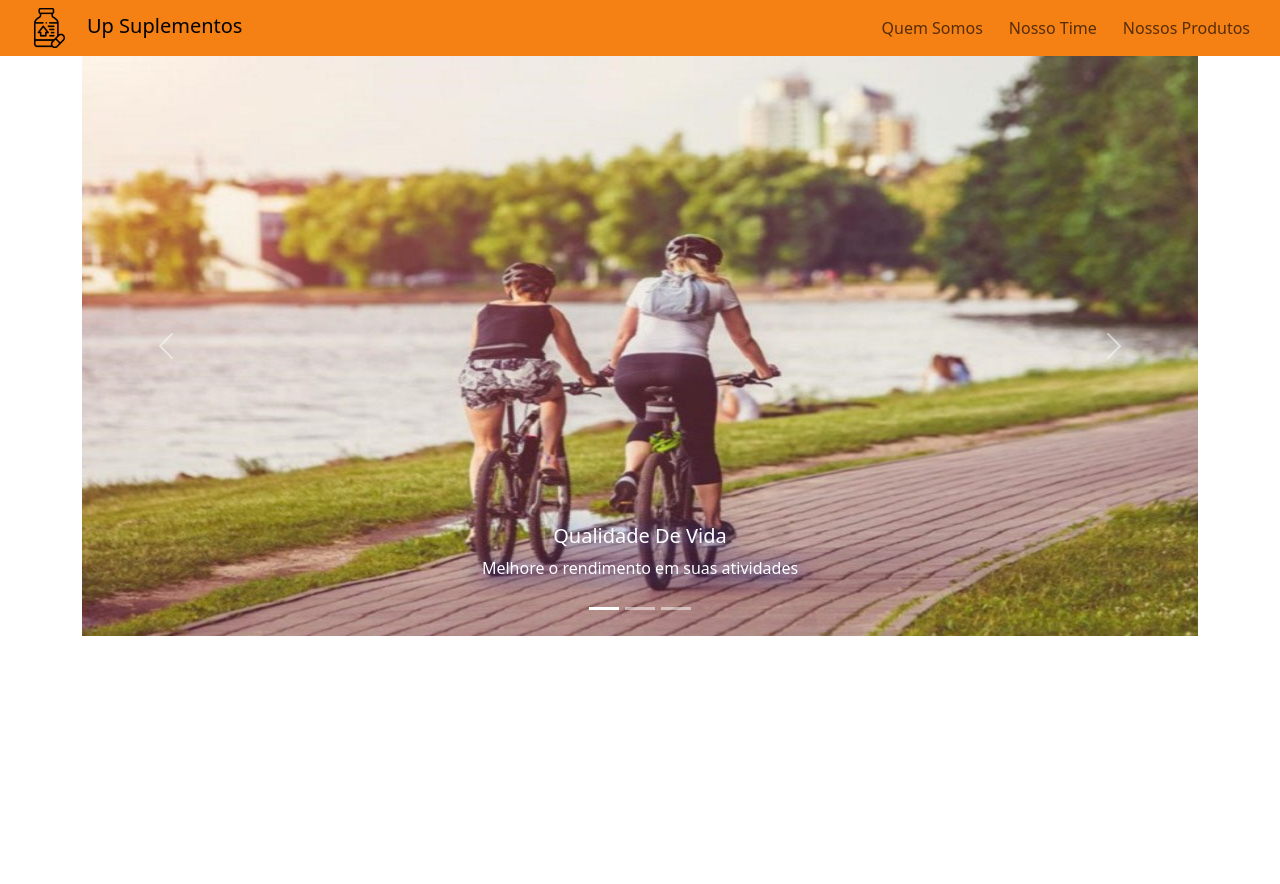
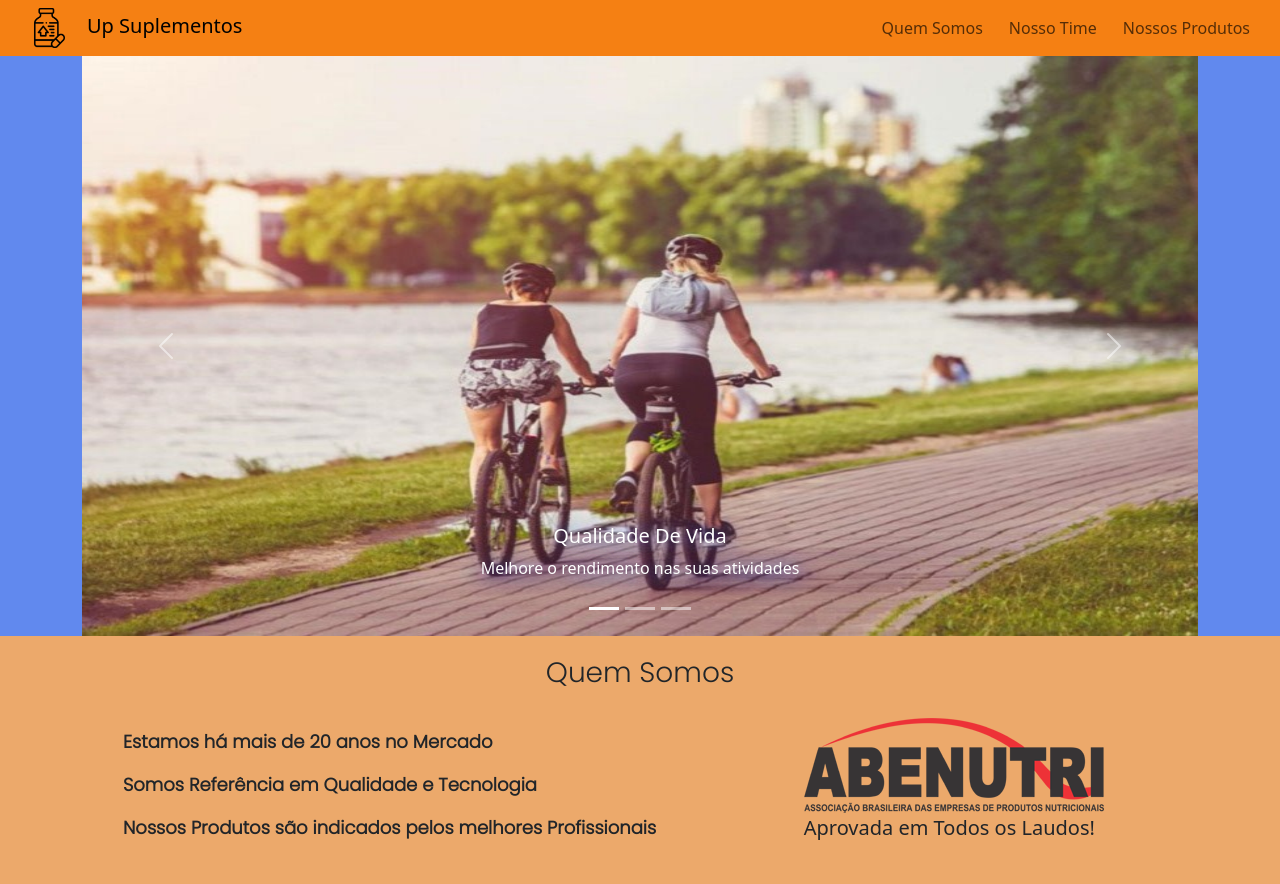
Before and after one commit to juliomello1/Loja-virtual-, a plain HTML site: page Up-Suplementos/index.html in a window 1280 px wide. Shown: the top 884 px of the page. Before the commit the page ends 800 px from the top, so only its background shows below. Drawn offline with nearby package versions, Linux system fonts and the light colour scheme.

Commit message:
Seção Quem somos

```diff
--- a/Up-Suplementos/css/styles.css
+++ b/Up-Suplementos/css/styles.css
@@ -1,3 +1,9 @@
+body {
+    background-color: #f5f5f5;
+}
+
+/*Barra de navegação*/
+
 header, .navbar {
     background-color: #f58013;
 }
@@ -14,6 +20,8 @@ header, .navbar {
     color: #ffff;
 }
 
+/*Carousel*/
+
 .carousel-inner p {
     text-shadow: #1452f2 1px 3px 20px;
 }
@@ -21,3 +29,35 @@ header, .navbar {
 .carousel-inner h5 {
     text-shadow: #1452f2 1px 1px 20px;
 }
+
+#carrosel {
+background-color: #6189ee;
+}
+
+/*Section quem somos*/
+
+#quem-somos {
+    background-color: #eca96b;
+    padding-top: 20px;
+
+}
+
+#quem-somos h3 {
+    text-align: center;
+    font-family: 'Poppins', sans-serif;
+}
+
+#quem-somos p {
+    font-family: 'Poppins', sans-serif;
+    text-indent: -10%;
+    font-size: large;
+    font-weight: bold;
+}
+
+#quem-somos .about {
+    margin: 30px 0;
+}
+
+#logo-abenutri {
+    margin: 20px 0 30px 0;
+}
--- a/Up-Suplementos/index.html
+++ b/Up-Suplementos/index.html
@@ -10,6 +10,15 @@
     <script src="https://cdn.jsdelivr.net/npm/bootstrap@5.3.0/dist/js/bootstrap.bundle.min.js"
         integrity="sha384-geWF76RCwLtnZ8qwWowPQNguL3RmwHVBC9FhGdlKrxdiJJigb/j/68SIy3Te4Bkz"
         crossorigin="anonymous"></script>
+    <link rel="preconnect" href="https://fonts.googleapis.com">
+    <link rel="preconnect" href="https://fonts.gstatic.com" crossorigin>
+    <link href="https://fonts.googleapis.com/css2?family=Poppins:ital,wght@0,300;1,400&display=swap" rel="stylesheet">
+    <link rel="preconnect" href="https://fonts.googleapis.com">
+    <link rel="preconnect" href="https://fonts.gstatic.com" crossorigin>
+    <link href="https://fonts.googleapis.com/css2?family=Poppins:ital,wght@1,200&display=swap" rel="stylesheet">
+    <link rel="preconnect" href="https://fonts.googleapis.com">
+    <link rel="preconnect" href="https://fonts.gstatic.com" crossorigin>
+    <link href="https://fonts.googleapis.com/css2?family=Poppins:ital,wght@1,700&display=swap" rel="stylesheet">
     <link rel="stylesheet" href="css/styles.css">
 </head>
 
@@ -28,7 +37,7 @@
                 <div class="collapse navbar-collapse d-flex justify-content-end" id="navbarNavDropdown">
                     <ul class="navbar-nav">
                         <li class="nav-item">
-                            <a class="nav-link" href="#">Quem Somos</a>
+                            <a class="nav-link" href="#quem-somos">Quem Somos</a>
                         </li>
                         <li class="nav-item">
                             <a class="nav-link" href="#">Nosso Time</a>
@@ -42,7 +51,7 @@
         </nav>
 
     </header>
-    <section>
+    <section id="carrosel">
         <div class="container">
             <div id="carouselExampleCaptions" class="carousel slide">
                 <div class="carousel-indicators">
@@ -59,7 +68,7 @@
                             alt="pessoas de bicicleta">
                         <div class="carousel-caption d-none d-md-block">
                             <h5>Qualidade De Vida</h5>
-                            <p>Melhore o rendimento em suas atividades</p>
+                            <p>Melhore o rendimento nas suas atividades</p>
                         </div>
                     </div>
                     <div class="carousel-item">
@@ -90,8 +99,25 @@
                 </button>
             </div>
         </div>
-
-
+    </section>
+    <section id="quem-somos">
+        <h3>Quem Somos</h3>
+        <div class="container d-flex justify-content-evenly">
+            <div class="about">
+                <p>Estamos há mais de
+                    20 anos no Mercado</p>
+                <p>Somos Referência em Qualidade e Tecnologia</p>
+                <p>Nossos Produtos são indicados
+                    pelos melhores Profissionais</p>
+            </div>
+            <div id="logo-abenutri">
+                <img src="images/logoabenutri-curves-corel92.png" alt="abenutri">
+                <h5>Aprovada em Todos os Laudos!</h5>
+            </div>
+        </div>
+        <div class="container">
+            <img src="images/producao.png" alt="on banner" width="1116px" height="580px">
+        </div>
     </section>
 </body>
 
```
Also changed, not shown: Up-Suplementos/images/Abenutri-Logo.jpg (added), Up-Suplementos/images/logoabenutri-curves-corel92.png (added), Up-Suplementos/images/n1.png (added), Up-Suplementos/images/producao.png (added).
